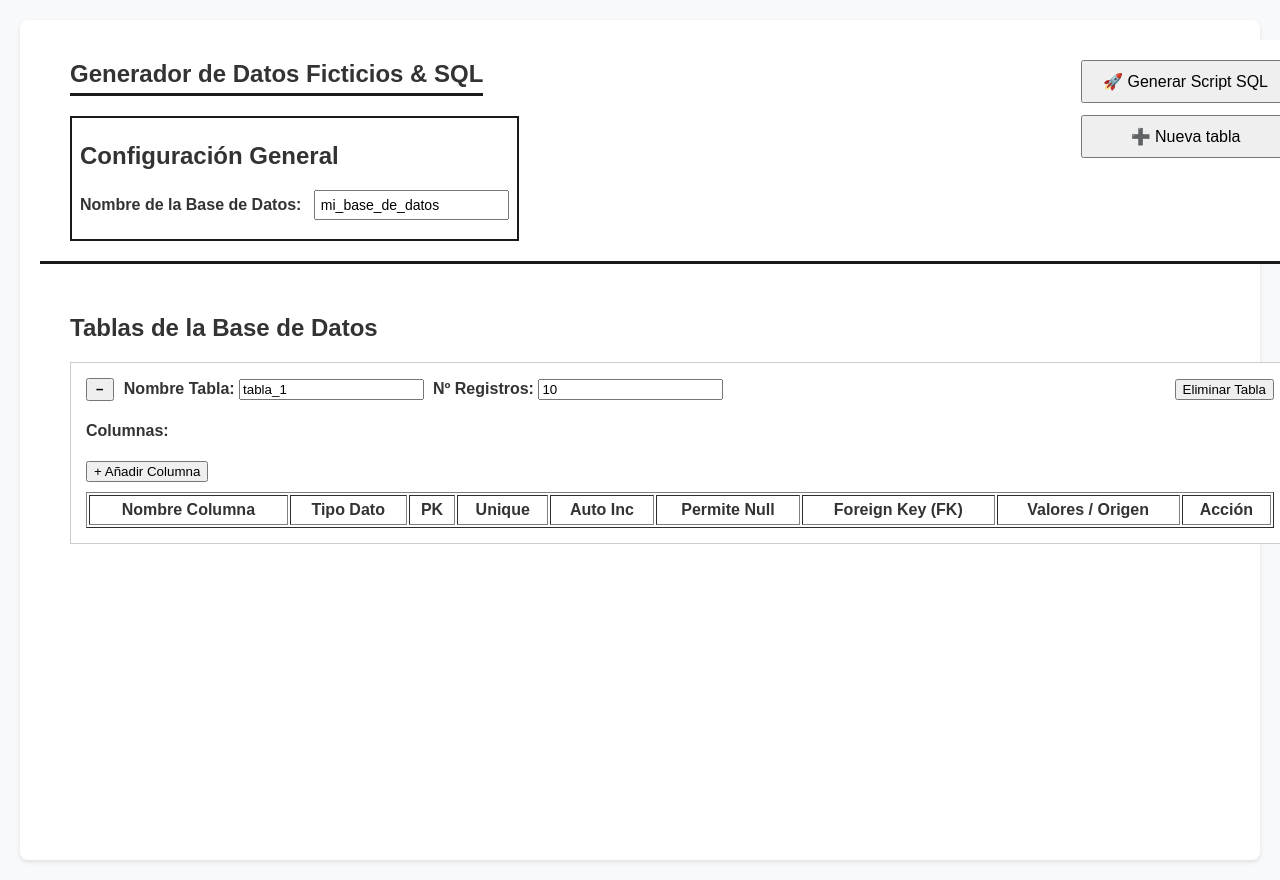
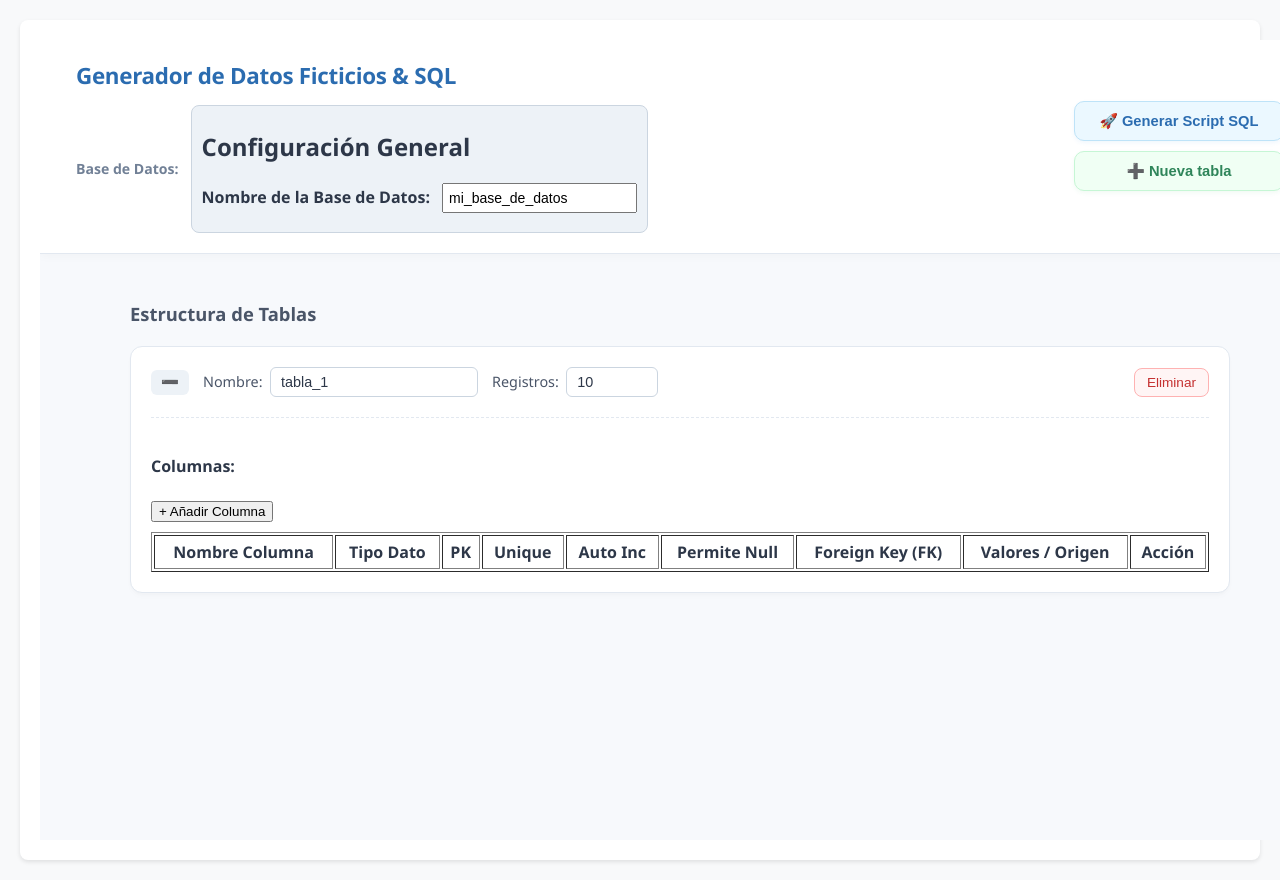
Before and after one commit to Beiroa013/FAKE-DB-GENERATOR, a React (Vite) app in the folder FAKE-DB-GENERATOR/: page / in a window 1280 px wide. Both pictures are taken after a click on the button "➕ Nueva tabla". Shown: the top 880 px of the page. Built offline with nearby package versions, Linux system fonts and the light colour scheme.

Commit message:
Estilos sencillos pero funcionales

```diff
--- a/FAKE-DB-GENERATOR/src/App.tsx
+++ b/FAKE-DB-GENERATOR/src/App.tsx
@@ -15,7 +15,6 @@ export const App: React.FC = () => {
     const [generatedSql, setGeneratedSql] = useState<string>('');
     const [error, setError] = useState<string | null>(null);
 
-    // Generar el Script SQL final
     const handleGenerate = () => {
         try {
             setError(null);
@@ -31,7 +30,6 @@ export const App: React.FC = () => {
         }
     };
 
-    // Lógica para el botón "Nueva tabla" desde el Header
     const handleAddTable = () => {
         const newTable: TableSchema = {
             id: crypto.randomUUID(),
@@ -49,40 +47,50 @@ export const App: React.FC = () => {
             display: 'flex',
             flexDirection: 'column',
             overflow: 'hidden',
-            fontFamily: 'sans-serif',
+            fontFamily: "'Segoe UI', Roboto, Helvetica, Arial, sans-serif",
+            backgroundColor: '#F7F9FC',
+            color: '#2D3748',
             boxSizing: 'border-box'
         }}>
 
-            {/* 1. CABECERA FIJA (Header) */}
+            {/* CABECERA PRINCIPAL */}
             <header style={{
                 flexShrink: 0,
-                padding: '20px 30px',
-                borderBottom: '3px solid #1a1a1a',
-                backgroundColor: '#ffffff',
+                padding: '20px 36px',
+                backgroundColor: '#FFFFFF',
+                borderBottom: '1px solid #E2E8F0',
+                boxShadow: '0 2px 10px rgba(0, 0, 0, 0.03)',
                 display: 'flex',
                 justifyContent: 'space-between',
-                alignItems: 'flex-start',
+                alignItems: 'center',
                 zIndex: 10
             }}>
-                {/* Lado Izquierdo: Títulos y Nombre BDD */}
-                <div style={{ display: 'flex', flexDirection: 'column', gap: '20px' }}>
+                <div style={{ display: 'flex', flexDirection: 'column', gap: '14px' }}>
                     <div>
                         <h1 style={{
                             margin: 0,
-                            fontSize: '1.5rem',
-                            borderBottom: '3px solid #1a1a1a',
-                            display: 'inline-block',
-                            paddingBottom: '5px'
+                            fontSize: '1.4rem',
+                            fontWeight: '700',
+                            color: '#2B6CB0',
+                            letterSpacing: '-0.3px'
                         }}>
                             Generador de Datos Ficticios & SQL
                         </h1>
                     </div>
 
-                    <div style={{ display: 'flex', alignItems: 'center', gap: '15px' }}>
-
+                    <div style={{ display: 'flex', alignItems: 'center', gap: '12px' }}>
+                        <span style={{
+                            fontWeight: '600',
+                            fontSize: '0.88rem',
+                            color: '#718096'
+                        }}>
+                            Base de Datos:
+                        </span>
                         <div style={{
-                            border: '2px solid #1a1a1a',
-                            padding: '4px 8px'
+                            backgroundColor: '#EDF2F7',
+                            padding: '4px 10px',
+                            borderRadius: '8px',
+                            border: '1px solid #CBD5E0'
                         }}>
                             <DatabaseConfig
                                 dbName={schema.dbName}
@@ -92,51 +100,91 @@ export const App: React.FC = () => {
                     </div>
                 </div>
 
-                {/* Lado Derecho: Botones con sus estilos originales */}
-                <div style={{ display: 'flex', flexDirection: 'column', gap: '12px', minWidth: '200px' }}>
+                {/* BOTONES ACCIÓN SUPERIOR */}
+                <div style={{ display: 'flex', flexDirection: 'column', gap: '10px', minWidth: '210px' }}>
                     <button
                         onClick={handleGenerate}
-                        style={{ padding: '10px 20px', fontSize: '16px' }}
+                        style={{
+                            padding: '10px 18px',
+                            fontSize: '0.92rem',
+                            fontWeight: '600',
+                            color: '#2B6CB0',
+                            backgroundColor: '#EBF8FF',
+                            border: '1px solid #BEE3F8',
+                            borderRadius: '10px',
+                            cursor: 'pointer',
+                            transition: 'all 0.2s ease',
+                            display: 'flex',
+                            alignItems: 'center',
+                            justifyContent: 'center',
+                            gap: '8px',
+                            boxShadow: '0 2px 4px rgba(66, 153, 225, 0.08)'
+                        }}
                     >
                         🚀 Generar Script SQL
                     </button>
 
                     <button
                         onClick={handleAddTable}
-                        style={{ padding: '10px 20px', fontSize: '16px' }}
+                        style={{
+                            padding: '10px 18px',
+                            fontSize: '0.92rem',
+                            fontWeight: '600',
+                            color: '#2F855A',
+                            backgroundColor: '#F0FFF4',
+                            border: '1px solid #C6F6D5',
+                            borderRadius: '10px',
+                            cursor: 'pointer',
+                            transition: 'all 0.2s ease',
+                            display: 'flex',
+                            alignItems: 'center',
+                            justifyContent: 'center',
+                            gap: '8px',
+                            boxShadow: '0 2px 4px rgba(72, 187, 120, 0.08)'
+                        }}
                     >
                         ➕ Nueva tabla
                     </button>
 
                     {error && (
-                        <div style={{ color: 'red', fontSize: '13px', fontWeight: 'bold' }}>
-                            Error: {error}
+                        <div style={{
+                            color: '#C53030',
+                            backgroundColor: '#FFF5F5',
+                            border: '1px solid #FEB2B2',
+                            padding: '6px 12px',
+                            borderRadius: '8px',
+                            fontSize: '0.8rem',
+                            fontWeight: '500'
+                        }}>
+                            {error}
                         </div>
                     )}
                 </div>
             </header>
 
-            {/* 2. ÁREA CENTRAL (Tablas con scroll propio) */}
+            {/* CONTENEDOR DE TABLAS (SCROLL INDEPENDIENTE) */}
             <main style={{
                 flex: 1,
                 overflowY: 'auto',
-                padding: '30px'
+                padding: '32px 36px',
+                backgroundColor: '#F7F9FC'
             }}>
                 <TableForm schema={schema} setSchema={setSchema} />
             </main>
 
-            {/* 3. ZONA INFERIOR (SQL Generado) */}
+            {/* SALIDA DE SCRIPT SQL GENERADO */}
             {generatedSql && (
                 <footer style={{
                     flexShrink: 0,
-                    height: '35%',
-                    minHeight: '250px',
-                    borderTop: '3px solid #1a1a1a',
-                    backgroundColor: '#ffffff',
-                    padding: '20px 30px',
-                    overflowY: 'auto'
+                    height: '38%',
+                    minHeight: '260px',
+                    borderTop: '1px solid #E2E8F0',
+                    backgroundColor: '#FFFFFF',
+                    padding: '20px 36px',
+                    overflowY: 'auto',
+                    boxShadow: '0 -4px 12px rgba(0, 0, 0, 0.03)'
                 }}>
-                    <h3 style={{ marginTop: 0 }}>SQL Generado</h3>
+                    <h3 style={{ marginTop: 0, color: '#4A5568', fontSize: '1.1rem' }}>SQL Generado</h3>
                     <SqlOutput sql={generatedSql} dbName={schema.dbName} />
                 </footer>
             )}
--- a/FAKE-DB-GENERATOR/src/components/TableForm.tsx
+++ b/FAKE-DB-GENERATOR/src/components/TableForm.tsx
@@ -8,7 +8,6 @@ interface TableFormProps {
 }
 
 export const TableForm: React.FC<TableFormProps> = ({ schema, setSchema }) => {
-    // Estado para rastrear qué tablas están minimizadas por su ID
     const [collapsedTables, setCollapsedTables] = useState<Record<string, boolean>>({});
 
     const toggleCollapse = (tableId: string) => {
@@ -32,14 +31,39 @@ export const TableForm: React.FC<TableFormProps> = ({ schema, setSchema }) => {
         });
     };
 
+    const inputStyle: React.CSSProperties = {
+        padding: '6px 10px',
+        borderRadius: '6px',
+        border: '1px solid #CBD5E0',
+        backgroundColor: '#FFFFFF',
+        fontSize: '0.9rem',
+        outline: 'none',
+        color: '#2D3748'
+    };
+
     return (
-        <div>
-            <h2>Tablas de la Base de Datos</h2>
+        <div style={{ maxWidth: '1100px', margin: '0 auto' }}>
+            <h2 style={{
+                fontSize: '1.15rem',
+                fontWeight: '600',
+                color: '#4A5568',
+                marginBottom: '20px'
+            }}>
+                Estructura de Tablas
+            </h2>
 
             {schema.tables.length === 0 ? (
-                <p style={{ color: '#666', fontStyle: 'italic' }}>
-                    No hay tablas creadas. Utiliza el botón "Nueva tabla" en la parte superior para crear una.
-                </p>
+                <div style={{
+                    border: '2px dashed #CBD5E0',
+                    borderRadius: '12px',
+                    padding: '40px',
+                    textAlign: 'center',
+                    backgroundColor: '#FFFFFF'
+                }}>
+                    <p style={{ color: '#A0AEC0', fontSize: '0.95rem', margin: 0 }}>
+                        No hay tablas configuradas. Haz clic en <strong>➕ Nueva tabla</strong> arriba para empezar.
+                    </p>
+                </div>
             ) : (
                 schema.tables.map((table) => {
                     const isCollapsed = collapsedTables[table.id] || false;
@@ -48,55 +72,81 @@ export const TableForm: React.FC<TableFormProps> = ({ schema, setSchema }) => {
                         <div
                             key={table.id}
                             style={{
-                                border: '1px solid #ccc',
-                                margin: '15px 0',
-                                padding: '15px',
-                                backgroundColor: '#fff'
+                                border: '1px solid #E2E8F0',
+                                borderRadius: '12px',
+                                marginBottom: '20px',
+                                padding: '20px',
+                                backgroundColor: '#FFFFFF',
+                                boxShadow: '0 4px 6px -1px rgba(0, 0, 0, 0.02), 0 2px 4px -1px rgba(0, 0, 0, 0.02)',
+                                transition: 'all 0.2s ease'
                             }}
                         >
-                            {/* Cabecera de la Tabla (siempre visible) */}
-                            <div style={{ display: 'flex', alignItems: 'center', justifyContent: 'space-between' }}>
-                                <div>
-                                    {/* Botón para Minimizar / Desplegar */}
+                            {/* CABECERA TARJETA TABLA */}
+                            <div style={{ display: 'flex', alignItems: 'center', justifyContent: 'space-between', flexWrap: 'wrap', gap: '10px' }}>
+                                <div style={{ display: 'flex', alignItems: 'center', gap: '14px' }}>
+                                    {/* Botón Minimizar / Desplegar pastel */}
                                     <button
                                         onClick={() => toggleCollapse(table.id)}
                                         style={{
-                                            marginRight: '10px',
-                                            padding: '2px 8px',
+                                            padding: '4px 10px',
                                             fontWeight: 'bold',
-                                            cursor: 'pointer'
+                                            fontSize: '0.9rem',
+                                            cursor: 'pointer',
+                                            backgroundColor: isCollapsed ? '#EBF8FF' : '#EDF2F7',
+                                            color: isCollapsed ? '#2B6CB0' : '#4A5568',
+                                            border: 'none',
+                                            borderRadius: '6px'
                                         }}
                                         title={isCollapsed ? 'Desplegar tabla' : 'Minimizar tabla'}
                                     >
-                                        {isCollapsed ? '+' : '−'}
+                                        {isCollapsed ? '➕' : '➖'}
                                     </button>
 
-                                    <label>
-                                        <strong>Nombre Tabla: </strong>
+                                    <label style={{ fontSize: '0.9rem', fontWeight: '500', color: '#4A5568' }}>
+                                        Nombre: &nbsp;
                                         <input
                                             type="text"
                                             value={table.name}
                                             onChange={(e) => updateTable(table.id, { name: e.target.value })}
+                                            style={inputStyle}
                                         />
                                     </label>
-                                    &nbsp;&nbsp;
-                                    <label>
-                                        <strong>Nº Registros: </strong>
+
+                                    <label style={{ fontSize: '0.9rem', fontWeight: '500', color: '#4A5568' }}>
+                                        Registros: &nbsp;
                                         <input
                                             type="number"
                                             min="1"
                                             value={table.rowCount}
                                             onChange={(e) => updateTable(table.id, { rowCount: Number(e.target.value) })}
+                                            style={{ ...inputStyle, width: '70px' }}
                                         />
                                     </label>
                                 </div>
 
-                                <button onClick={() => removeTable(table.id)}>Eliminar Tabla</button>
+                                <button
+                                    onClick={() => removeTable(table.id)}
+                                    style={{
+                                        padding: '6px 12px',
+                                        fontSize: '0.85rem',
+                                        color: '#C53030',
+                                        backgroundColor: '#FFF5F5',
+                                        border: '1px solid #FEB2B2',
+                                        borderRadius: '8px',
+                                        cursor: 'pointer'
+                                    }}
+                                >
+                                    Eliminar
+                                </button>
                             </div>
 
-                            {/* Contenido desplegable (se oculta al minimizar) */}
+                            {/* CONTENIDO DESPLEGABLE */}
                             {!isCollapsed && (
-                                <div style={{ marginTop: '15px' }}>
+                                <div style={{
+                                    marginTop: '20px',
+                                    paddingTop: '16px',
+                                    borderTop: '1px dashed #E2E8F0'
+                                }}>
                                     <ColumnForm table={table} schema={schema} updateTable={updateTable} />
                                 </div>
                             )}
```
